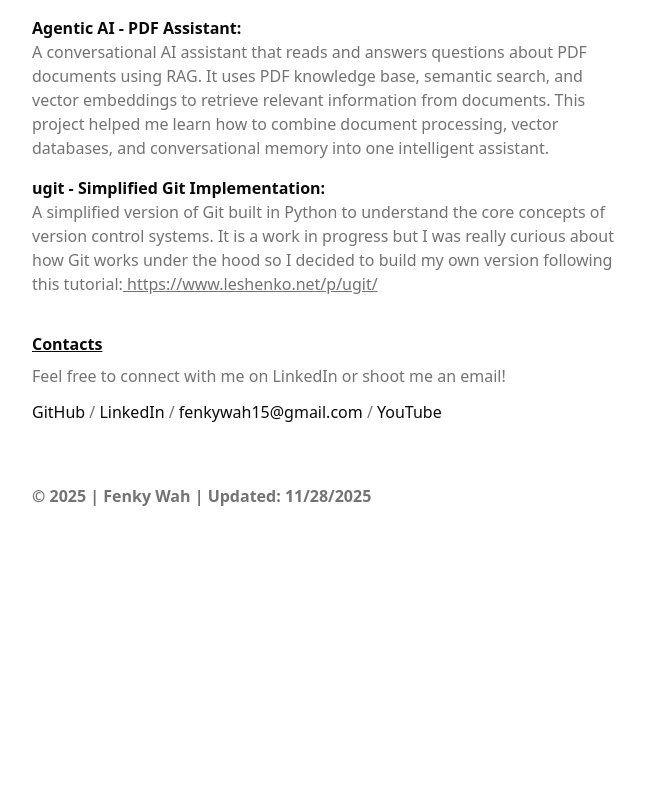
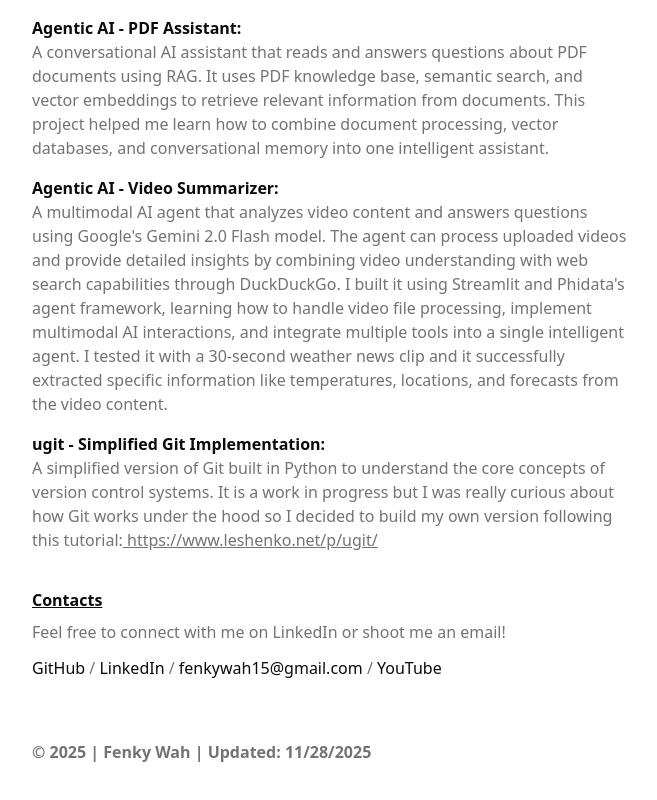
Before and after one commit to fenkur/my_portfolio, a Next.js app: page / in a window 1280 px wide. Shown: the part 1457-2257 px from the top of the page, without its empty margins (308-965 px from the left). Before the commit the page ends 2009 px from the top, so only its background shows below. Built offline with nearby package versions, Linux system fonts and the light colour scheme.

Commit message:
added video-summarizer

```diff
--- a/app/page.tsx
+++ b/app/page.tsx
@@ -95,6 +95,17 @@ export default function Home() {
               and conversational memory into one intelligent assistant.
             </p>
 
+            <Link href='https://github.com/fenkur/agentic-ai/tree/main/video-summarizer' className="hover:text-primary transition-colors">
+              <h1 className="font-semibold">Agentic AI - Video Summarizer:</h1>
+            </Link>
+            <p className="text-muted-foreground">
+              A multimodal AI agent that analyzes video content and answers questions using Google&apos;s Gemini 2.0 Flash model.
+              The agent can process uploaded videos and provide detailed insights by combining video understanding with web search capabilities through DuckDuckGo.
+              I built it using Streamlit and Phidata&apos;s agent framework, learning how to handle video file processing, implement multimodal AI interactions,
+              and integrate multiple tools into a single intelligent agent. I tested it with a 30-second weather news clip and it successfully extracted
+              specific information like temperatures, locations, and forecasts from the video content.
+            </p>
+
             <Link href='https://github.com/fenkur/ugit' className="hover:text-primary transition-colors">
               <h1 className="font-semibold">ugit - Simplified Git Implementation:</h1>
             </Link>
```
